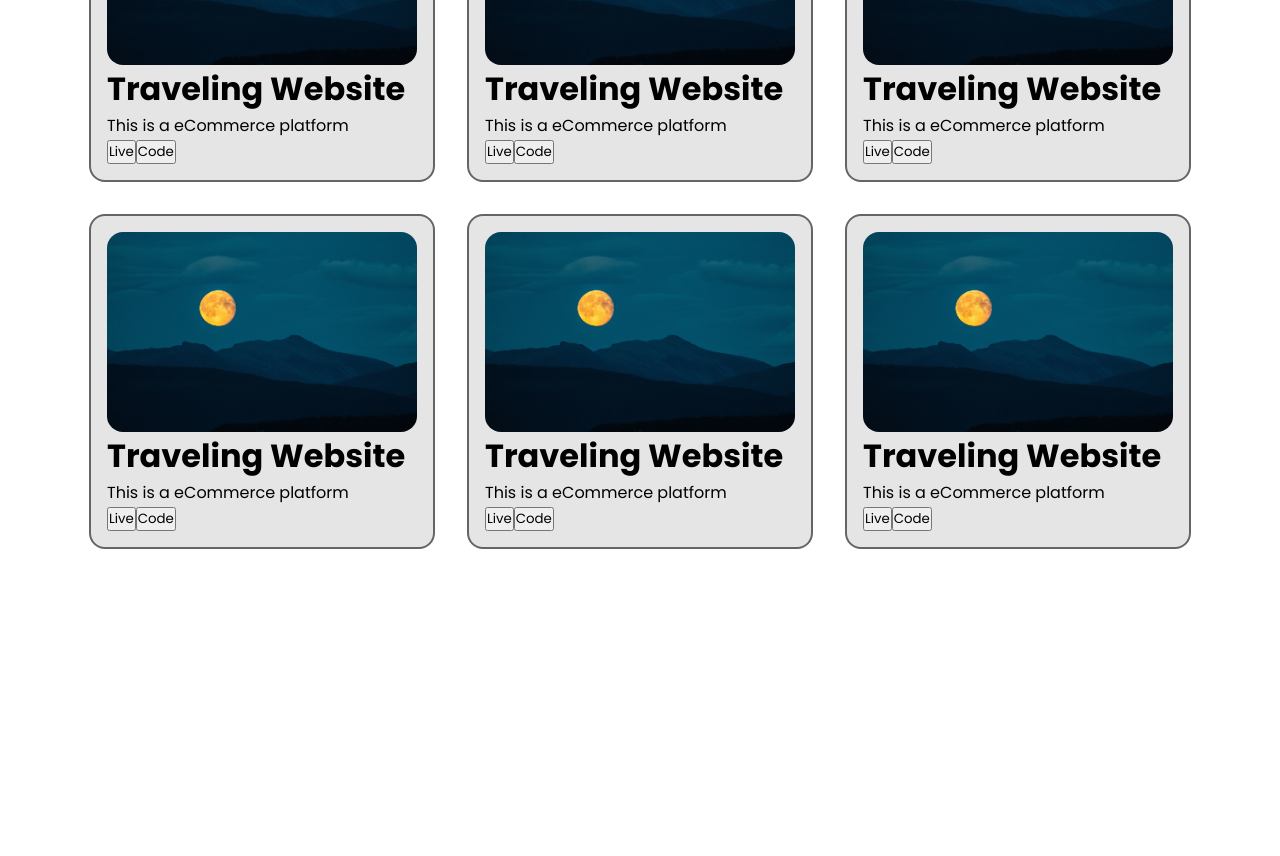
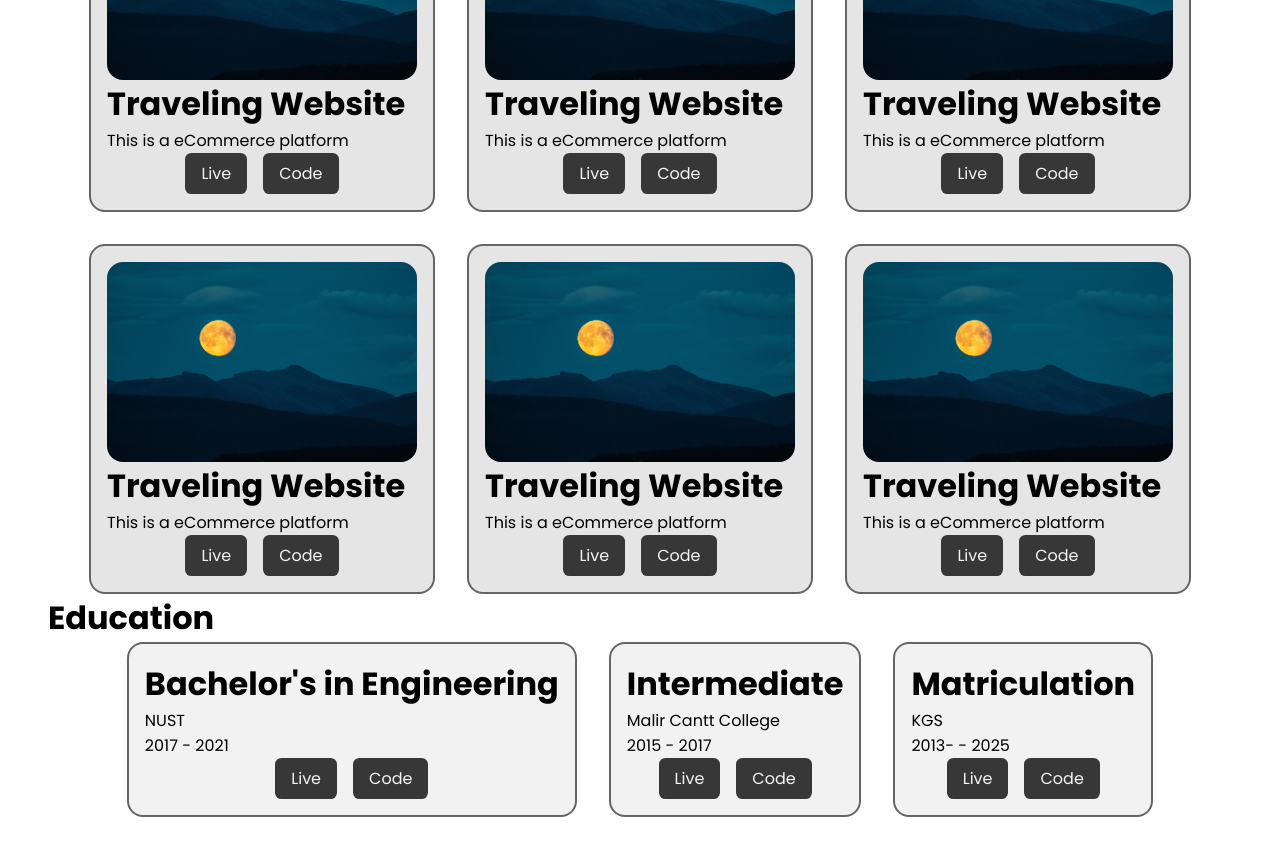
Before and after one commit to muizullahdeveloper/portfoliowebsiteb6, a React (Vite) app: page / in a window 1280 px wide. Shown: the part 1360-2216 px from the top of the page. Before the commit the page ends 1917 px from the top, so only its background shows below. Built offline with nearby package versions, Linux system fonts and the light colour scheme; a web font is replaced by a local one.

Commit message:
Education Data

```diff
--- a/src/App.jsx
+++ b/src/App.jsx
@@ -1,4 +1,5 @@
 import AboutMe from "./components/aboutme/AboutMe"
+import Education from "./components/education/Education"
 import Header from "./components/header/Header"
 import Projects from "./components/projects/Projects"
 import './index.css'
@@ -10,6 +11,7 @@ const App = () => {
       <div className="website-layout">
         <AboutMe />
         <Projects />
+        <Education />
       </div>
     </div>
   )
--- /dev/null
+++ b/src/components/education/Education.jsx
@@ -0,0 +1,46 @@
+import React from 'react'
+import Card from '../../utils/Card'
+import './education.css'
+
+const Education = () => {
+
+    const educationData = [
+        {
+            educationLevel: "Bachelor's in Engineering",
+            instituteName: "NUST",
+            year: "2017 - 2021"
+        },
+        {
+            educationLevel: "Intermediate",
+            instituteName: "Malir Cantt College",
+            year: "2015 - 2017"
+        },
+        {
+            educationLevel: "Matriculation",
+            instituteName: "KGS",
+            year: "2013- - 2025"
+        },
+    ]
+
+    return (
+        <div className='education'>
+            <h1>Education</h1>
+
+            <div className='projectCards'>
+                {educationData.map((i, index) => {
+                    return (
+                        <Card
+                            projectDesc={i.instituteName}
+                            yearVisible={true}
+                            projectTitle={i.educationLevel}
+                            year={i.year}
+
+                        />
+                    )
+                })}
+            </div>
+        </div>
+    )
+}
+
+export default Education
--- /dev/null
+++ b/src/components/education/education.css
@@ -0,0 +1,3 @@
+.education{
+    height: calc(100vh - 3rem);
+}
--- a/src/components/projects/Projects.jsx
+++ b/src/components/projects/Projects.jsx
@@ -7,6 +7,7 @@ const Projects = () => {
 
     const projectData = [
         {
+
             projectPicture: projectPictur1,
             projectTitle: "ECommerceWeb",
             projectDesc: "This is a eCommerce platform",
@@ -14,6 +15,7 @@ const Projects = () => {
             projectCode: "https://github.com/MuhammadZohaib28/figmatoreact"
         },
         {
+
             projectPicture: projectPictur1,
             projectTitle: "ECommerceWeb",
             projectDesc: "This is a eCommerce platform",
@@ -21,6 +23,7 @@ const Projects = () => {
             projectCode: "https://github.com/MuhammadZohaib28/figmatoreact"
         },
         {
+
             projectPicture: projectPictur1,
             projectTitle: "Traveling Website",
             projectDesc: "This is a eCommerce platform",
@@ -28,6 +31,7 @@ const Projects = () => {
             projectCode: "https://github.com/MuhammadZohaib28/figmatoreact"
         },
         {
+
             projectPicture: projectPictur1,
             projectTitle: "Traveling Website",
             projectDesc: "This is a eCommerce platform",
@@ -35,6 +39,7 @@ const Projects = () => {
             projectCode: "https://github.com/MuhammadZohaib28/figmatoreact"
         },
         {
+
             projectPicture: projectPictur1,
             projectTitle: "Traveling Website",
             projectDesc: "This is a eCommerce platform",
@@ -72,7 +77,7 @@ const Projects = () => {
     ]
 
     return (
-        <div>
+        <div className='projects'>
             <h1>Projects</h1>
 
             <div className='projectCards'>
@@ -84,6 +89,8 @@ const Projects = () => {
                             projectDesc={item.projectDesc}
                             projectLiveUrl={item.projectLiveUrl}
                             projectCode={item.projectCode}
+                            yearVisible={false}
+                            pictureVisible={true}
 
                         />
                     )
--- a/src/components/projects/projects.css
+++ b/src/components/projects/projects.css
@@ -4,6 +4,8 @@
     border-radius: 1rem;
 
 }
+
+
 
 .cardPicture img {
     height: 100%;
@@ -22,9 +24,32 @@
 }
 
 
-.card-ui {
+.card-ui,
+.education-card-ui {
     border: 2px solid rgb(101, 101, 101);
     padding: 1rem;
     border-radius: 1rem;
     background-color: rgb(229, 229, 229);
 }
+
+.education-card-ui {
+    background-color: rgb(242, 242, 242);
+}
+
+.card-btn-main {
+    display: flex;
+    justify-content: center;
+    align-items: center;
+    gap: 1rem;
+}
+
+.card-btn {
+    border: none;
+    outline: none;
+    padding: 0.5rem 1rem;
+    background-color: rgb(55, 55, 55);
+    border-radius: 0.4rem;
+    font-size: 1rem;
+    color: whitesmoke;
+    cursor: pointer;
+}
--- a/src/utils/Card.jsx
+++ b/src/utils/Card.jsx
@@ -3,15 +3,24 @@ import React from 'react'
 const Card = (props) => {
     return (
 
-        <div className='card-ui'>
-            <div className='cardPicture'>
-                <img src={props.projectPicture} />
-            </div>
+        <div className={props.pictureVisible ? 'card-ui' : 'education-card-ui'}>
+            {props.pictureVisible &&
+                <div className='cardPicture'>
+                    <img src={props.projectPicture} />
+                </div>
+            }
+
             <h1>{props.projectTitle}</h1>
             <p>{props.projectDesc}</p>
-            <div>
-                <button onClick={props.projectLiveUrl}>Live</button>
-                <button onClick={props.projectCode}>Code</button>
+            {props.yearVisible && <span>{props.year}</span>}
+            <div className='card-btn-main'>
+                <a  href={props.projectLiveUrl} target='_blank'>
+                    <button className='card-btn' >Live</button>
+                </a>
+
+                <a  href={props.projectCode} target='_blank'>
+                    <button className='card-btn' >Code</button>
+                </a>
             </div>
         </div>
 
```
